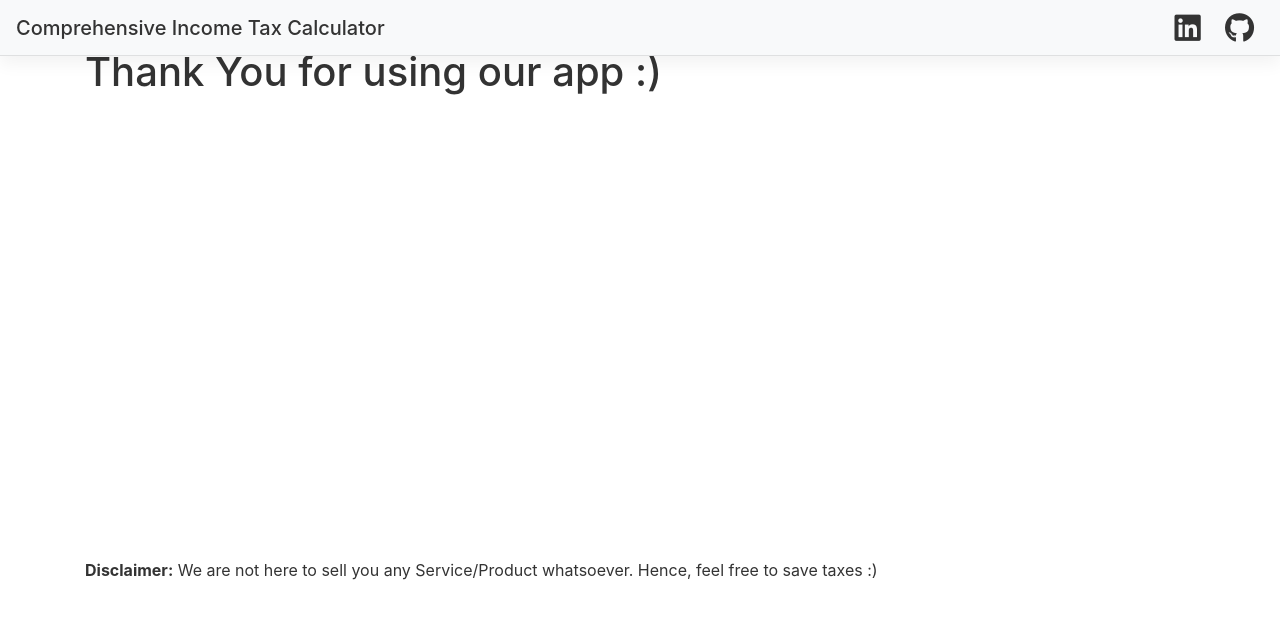
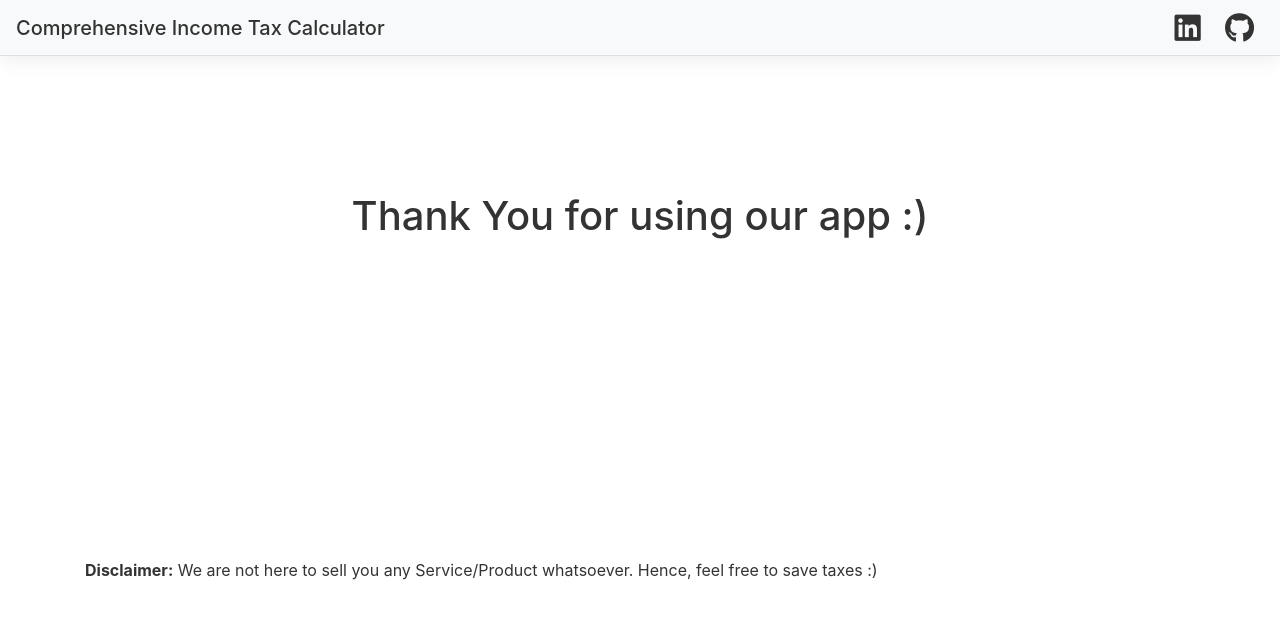
Before and after one commit to mdjunaid14/incometaxcode, a React (Create React App) app: page /thankyou in a window 1280 px wide. Shown: the top 618 px of the page. Built offline with nearby package versions, Linux system fonts and the light colour scheme.

Commit message:
Version 1.0.6

```diff
--- a/src/components/Layouts/Thank.js
+++ b/src/components/Layouts/Thank.js
@@ -3,7 +3,10 @@ import React, { Component } from "react";
 export default class Thank extends Component {
   render() {
     return (
-      <div className="h1 dimensions">
+      <div className="h1 dimensions text-center align-middle">
+        <br />
+        <br />
+        <br />
         <br />
         Thank You for using our app :)
       </div>
```
